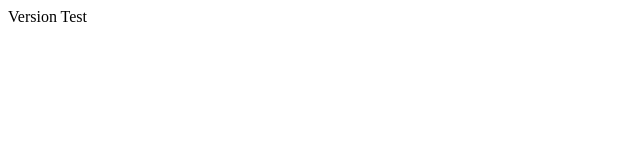
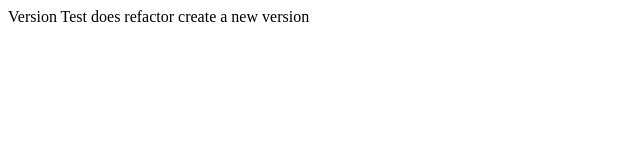
Before and after one commit to dwhiteGUK/version-test, a website: page index.htm in a window 1280 px wide. Shown: the whole page, without its empty margins (0-640 px from the left). Drawn offline with Linux system fonts and the light colour scheme.

Commit message:
refactor: :speech_balloon: test semver when using refactor

```diff
--- a/index.htm
+++ b/index.htm
@@ -6,6 +6,6 @@
     <title>Version Test</title>
   </head>
   <body>
-    Version Test
+    Version Test does refactor create a new version
   </body>
 </html>
```
